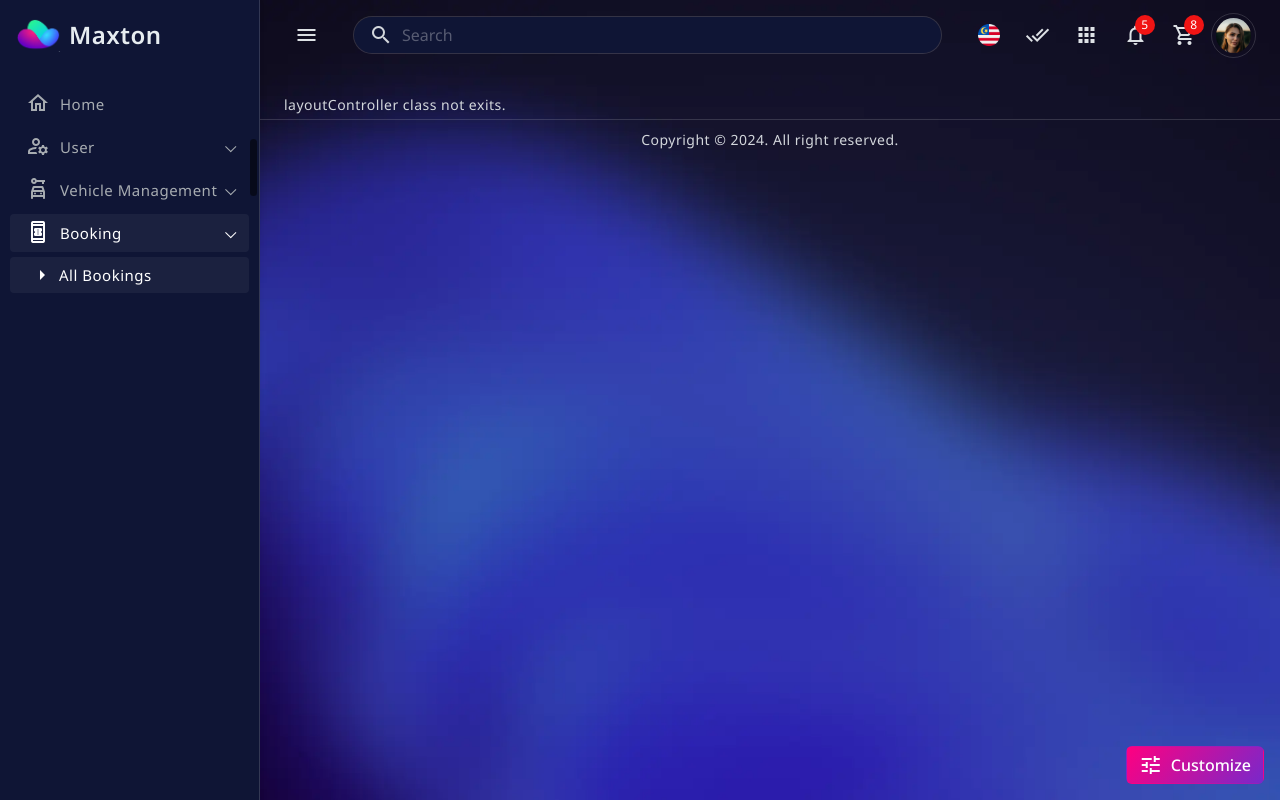
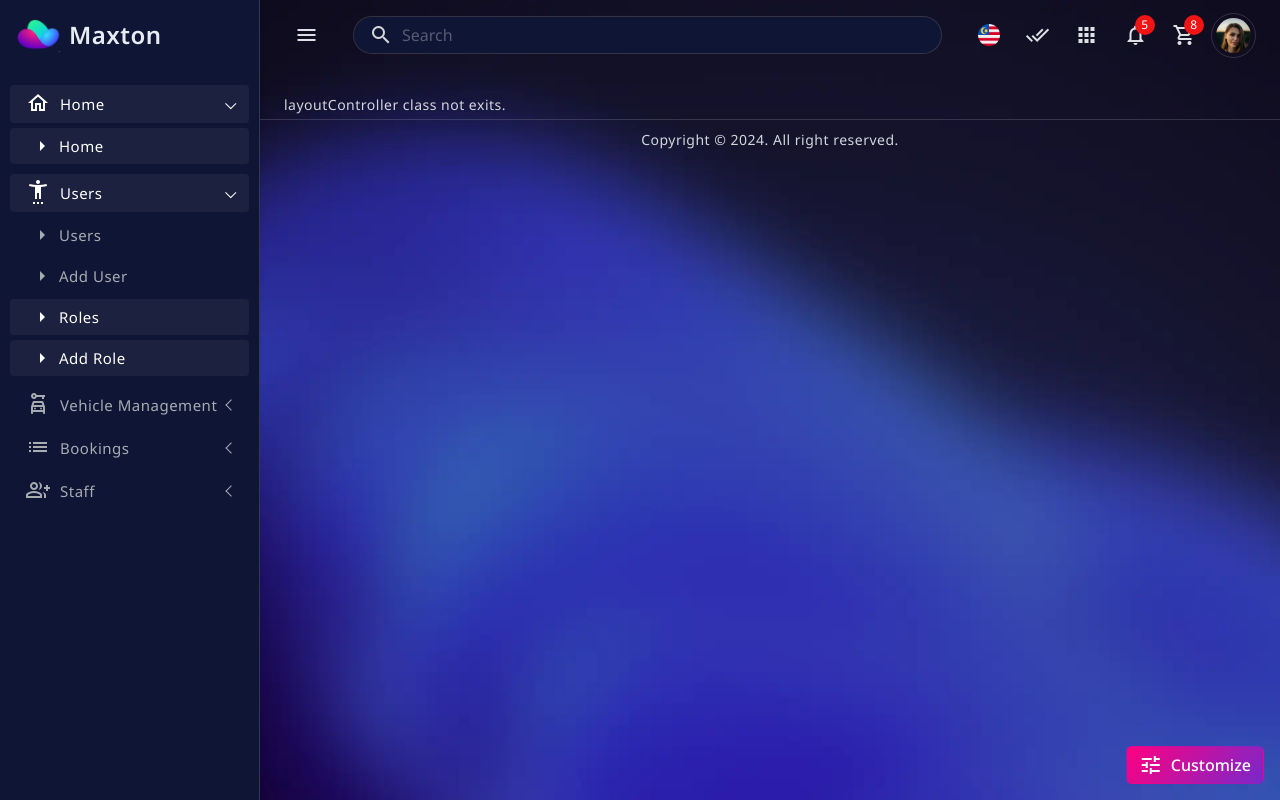
Before and after one commit to delwarJnu11/car-rental-php, a PHP site: page /layout in a window 1280 px wide. Run offline with PHP 8.4, Linux system fonts and the light colour scheme; the visitor is signed in with stand-in values (Sample User, id 1); some libraries are stand-ins or nearby versions.

Commit message:
dashboard menu updated

```diff
--- a/configs/db_config.php
+++ b/configs/db_config.php
@@ -3,7 +3,7 @@
 define("SERVER", "localhost");
 define("USER", "root");
 define("DATABASE", "test");
-define("PASSWORD", "123456");
+define("PASSWORD", "@delwarisdb61@"); // @delwarisdb61@
 
 // Connect with Database
 $db = new mysqli(SERVER, USER, PASSWORD, DATABASE);
--- a/footer.php
+++ b/footer.php
@@ -225,6 +225,21 @@
   new PerfectScrollbar(".user-list")
 </script>
 
+<script>
+  $(document).ready(function() {
+    $("#show_hide_password a").on('click', function(event) {
+      event.preventDefault();
+      if ($('#show_hide_password input').attr("type") == "text") {
+        $('#show_hide_password input').attr('type', 'password');
+        $('#show_hide_password i').addClass("bi-eye-slash-fill");
+        $('#show_hide_password i').removeClass("bi-eye-fill");
+      } else if ($('#show_hide_password input').attr("type") == "password") {
+        $('#show_hide_password input').attr('type', 'text');
+        $('#show_hide_password i').removeClass("bi-eye-slash-fill");
+        $('#show_hide_password i').addClass("bi-eye-fill");
+      }
+    });
+  });
 </script>
 <svg id="SvgjsSvg1001" width="2" height="0" xmlns="http://www.w3.org/2000/svg" version="1.1" xmlns:xlink="http://www.w3.org/1999/xlink" xmlns:svgjs="http://svgjs.dev" style="overflow: hidden; top: -100%; left: -100%; position: absolute; opacity: 0;">
   <defs id="SvgjsDefs1002"></defs>
--- a/sql/booking.sql
+++ b/sql/booking.sql
@@ -6,7 +6,7 @@ CREATE TABLE IF NOT EXISTS car_booking_status(
     updated_at TIMESTAMP DEFAULT CURRENT_TIMESTAMP
 );
 
--- Booking Status
+-- Booking
 CREATE TABLE IF NOT EXISTS car_bookings(
     id INT AUTO_INCREMENT PRIMARY KEY,
     vehicle_id INT NOT NULL,
@@ -19,12 +19,13 @@ CREATE TABLE IF NOT EXISTS car_bookings(
     drop_off_location VARCHAR(255) NOT NULL,
     rent_amount DECIMAL(10,2) NOT NULL,
     final_amount_after_discount DECIMAL(10,2) NOT NULL,
+    paid_amount DECIMAL(15,2),
     created_at TIMESTAMP DEFAULT CURRENT_TIMESTAMP,
     updated_at TIMESTAMP DEFAULT CURRENT_TIMESTAMP
 );
 
 -- Booking Payments Table
-CREATE TABLE IF NOT EXISTS car_bookings(
+CREATE TABLE IF NOT EXISTS car_payments(
     id INT AUTO_INCREMENT PRIMARY KEY,
     booking_id INT NOT NULL,
     customer_id INT NOT NULL,
--- a/sql/vehicle.sql
+++ b/sql/vehicle.sql
@@ -19,7 +19,7 @@ CREATE TABLE IF NOT EXISTS car_vehicles(
     vehicle_type_id INT NOT NULL,
     vehicle_status_id INT NOT NULL,
     vehicle_engine_type_id INT NOT NULL,
-    vehicle_review_id INT NOT NULL,
+    -- vehicle_review_id INT NOT NULL,
     created_at TIMESTAMP DEFAULT CURRENT_TIMESTAMP,
     updated_at TIMESTAMP DEFAULT CURRENT_TIMESTAMP
 );
--- a/views/layout/main_sidebar.php
+++ b/views/layout/main_sidebar.php
@@ -1,13 +1,5 @@
  <!--start sidebar-->
- <aside class="sidebar-wrapper" data-simplebar="init">
-   <div class="simplebar-wrapper" style="margin: 0px;">
-     <div class="simplebar-height-auto-observer-wrapper">
-       <div class="simplebar-height-auto-observer"></div>
-     </div>
-     <div class="simplebar-mask">
-       <div class="simplebar-offset" style="right: 0px; bottom: 0px;">
-         <div class="simplebar-content-wrapper" style="height: 100%; overflow: hidden scroll;">
-           <div class="simplebar-content" style="padding: 0px;">
+ <aside class="sidebar-wrapper" data-simplebar="true">
    <div class="sidebar-header">
      <div class="logo-icon">
        <img src="assets/images/logo-icon.png" class="logo-img" alt="">
@@ -20,17 +12,5 @@
      </div>
    </div>
    <?php include_once "menus/sidebar_menu.php" ?>
-           </div>
-         </div>
-       </div>
-     </div>
-     <div class="simplebar-placeholder" style="width: auto; height: 1872px;"></div>
-   </div>
-   <div class="simplebar-track simplebar-horizontal" style="visibility: hidden;">
-     <div class="simplebar-scrollbar simplebar-visible" style="width: 0px; display: none;"></div>
-   </div>
-   <div class="simplebar-track simplebar-vertical" style="visibility: visible;">
-     <div class="simplebar-scrollbar simplebar-visible" style="height: 61px; transform: translate3d(0px, 77px, 0px); display: block;"></div>
-   </div>
  </aside>
  <!--end sidebar-->
--- a/views/layout/menus/sidebar_menu.php
+++ b/views/layout/menus/sidebar_menu.php
@@ -1,46 +1,76 @@
 <div class="sidebar-nav mm-active">
   <!--navigation-->
-  <ul class="metismenu mm-show" id="sidenav">
-    <li class="">
-      <a href="home">
+  <ul class="metismenu" id="sidenav">
+          <li>
+            <a href="javascript:;" class="has-arrow">
               <div class="parent-icon"><i class="material-icons-outlined">home</i>
               </div>
               <div class="menu-title">Home</div>
             </a>
-
-    </li>
-    <li class="">
-      <a href="javascript:;" class="has-arrow" aria-expanded="true">
-        <div class="parent-icon"><i class="material-icons-outlined">manage_accounts</i>
-        </div>
-        <div class="menu-title">User</div>
-      </a>
-      <ul class="mm-collapse" style="height: 0px;">
-        <li><a href="role"><i class="material-icons-outlined">arrow_right</i>All Roles</a>
-        <li><a href="role/create"><i class="material-icons-outlined">arrow_right</i>Add Role</a>
+            <ul>
+              <li><a href=""><i class="material-icons-outlined">arrow_right</i>Home</a>
               </li>
             </ul>
           </li>
-    <li class="">
-      <a href="javascript:;" class="has-arrow" aria-expanded="true">
+          <li>
+            <a class="has-arrow" href="javascript:;">
+              <div class="parent-icon"><i class="material-icons-outlined">settings_accessibility</i>
+              </div>
+              <div class="menu-title">Users</div>
+            </a>
+            <ul>
+              <li><a href="user"><i class="material-icons-outlined">arrow_right</i>Users</a>
+              </li>
+              <li><a href="user/create"><i class="material-icons-outlined">arrow_right</i>Add User</a>
+              </li>
+              <li><a href=""><i class="material-icons-outlined">arrow_right</i>Roles</a>
+              </li>
+              <li><a href=""><i class="material-icons-outlined">arrow_right</i>Add Role</a>
+              </li>
+            </ul>
+          </li>
+          <li>
+            <a class="has-arrow" href="javascript:;">
               <div class="parent-icon"><i class="material-icons-outlined">car_rental</i>
               </div>
               <div class="menu-title">Vehicle Management</div>
             </a>
-      <ul class="mm-collapse" style="height: 0px;">
-        <li><a href="role"><i class="material-icons-outlined">arrow_right</i>All Vehicle</a>
-        <li><a href="role/create"><i class="material-icons-outlined">arrow_right</i>Add Vehicle</a>
+            <ul>
+              <li><a href="#"><i class="material-icons-outlined">arrow_right</i>All Vehicle</a>
+              </li>
+              <li><a href="#"><i class="material-icons-outlined">arrow_right</i>Add Vehicle</a>
+              </li>
+              <li><a href="#"><i class="material-icons-outlined">arrow_right</i>Available Vehicle</a>
+              </li>
+              <li><a href="#"><i class="material-icons-outlined">arrow_right</i>In Trip</a>
+              </li>
+              <li><a href="#"><i class="material-icons-outlined">arrow_right</i>Under Maintenance</a>
               </li>
             </ul>
           </li>
-    <li class="">
-      <a href="javascript:;" class="has-arrow" aria-expanded="true">
-        <div class="parent-icon"><i class="material-icons-outlined">book_online</i>
+          <li>
+            <a class="has-arrow" href="javascript:;">
+              <div class="parent-icon"><i class="material-icons-outlined">list</i>
               </div>
-        <div class="menu-title">Booking</div>
+              <div class="menu-title">Bookings</div>
             </a>
-      <ul class="mm-collapse" style="height: 0px;">
-        <li><a href=""><i class="material-icons-outlined">arrow_right</i>All Bookings</a>
+            <ul>
+              <li><a href="#"><i class="material-icons-outlined">arrow_right</i>All Bookings</a>
+              </li>
+            </ul>
+          </li>
+          <li>
+            <a class="has-arrow" href="javascript:;">
+              <div class="parent-icon"><i class="material-icons-outlined">group_add</i>
+              </div>
+              <div class="menu-title">Staff</div>
+            </a>
+            <ul>
+              <li><a href="#"><i class="material-icons-outlined">arrow_right</i>All Staff</a>
+              </li>
+              <li><a href="#"><i class="material-icons-outlined">arrow_right</i>Task Assigned Staff</a>
+              </li>
+              <li><a href="#"><i class="material-icons-outlined">arrow_right</i>Salary Tracking</a>
               </li>
             </ul>
           </li>
```
Also changed, not shown: sql/staff.sql (+7 -3 lines), views/pages/system/user/create.php (added, +80 -0 lines), sql/customer.sql (renamed from sql/user.sql). Lines whose indentation alone changed are shown as unchanged.
